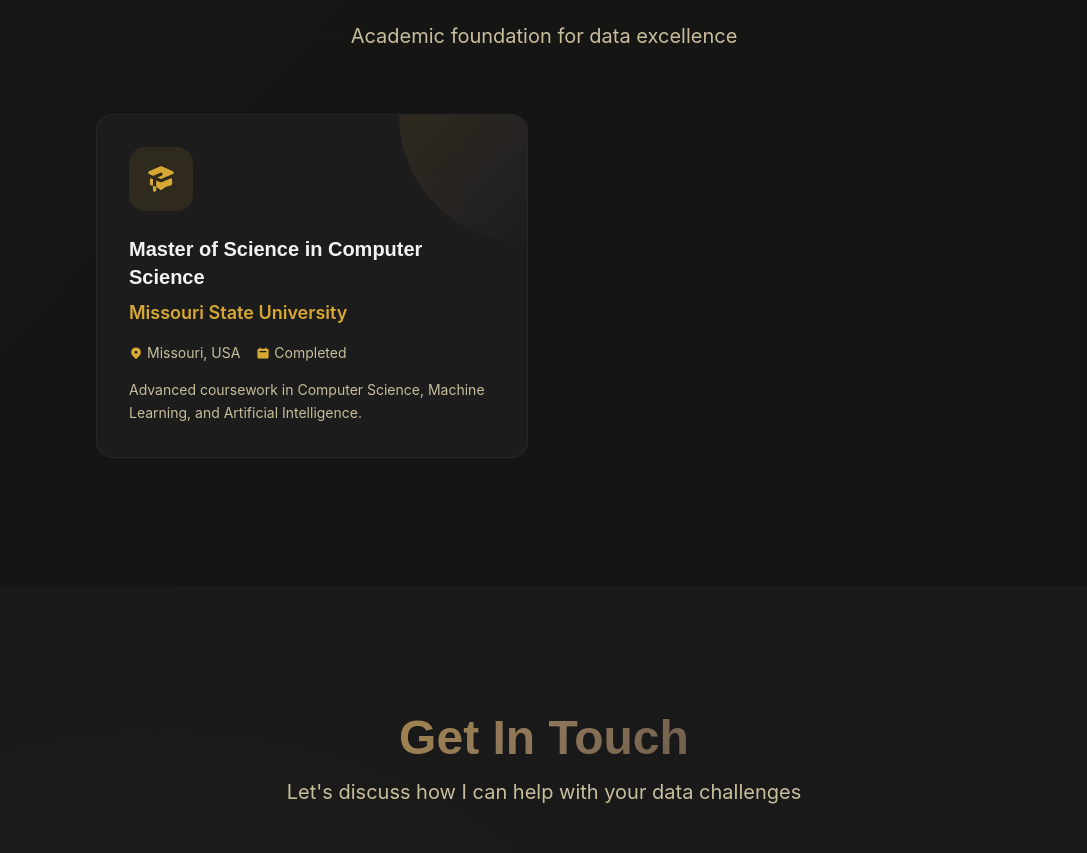
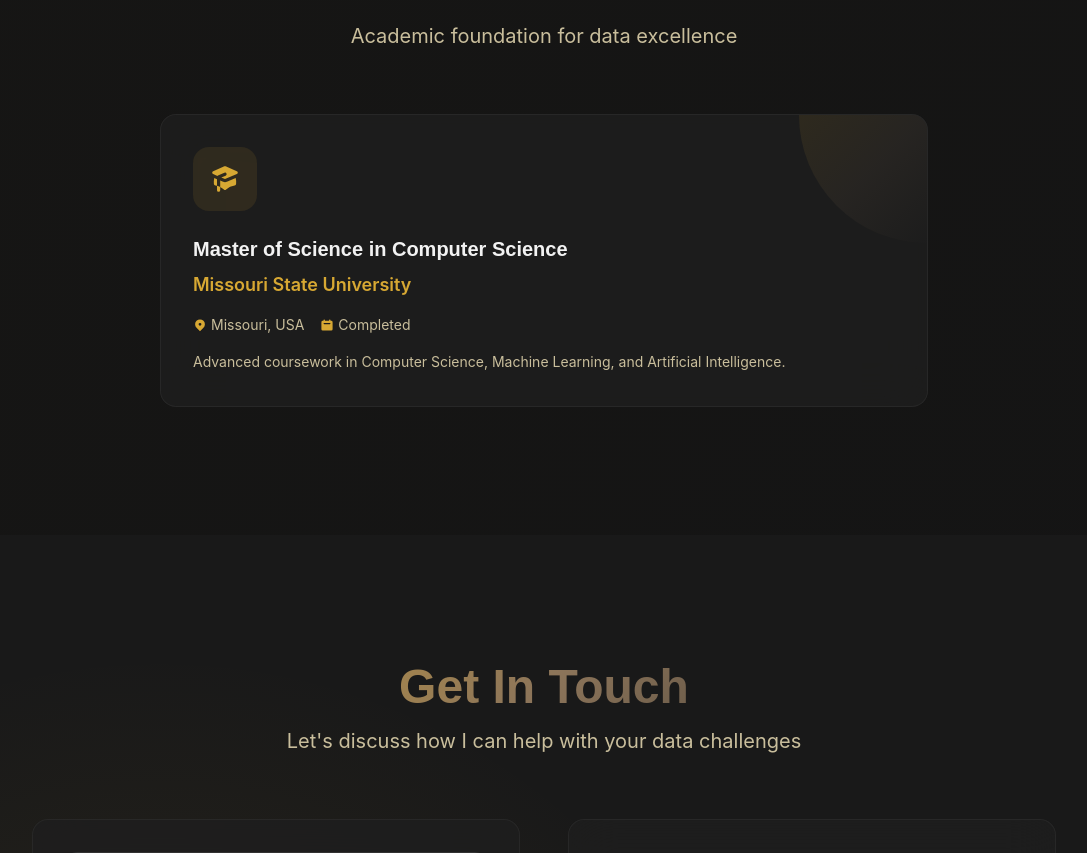
Before and after one commit to Applywizz-git/applywizz-sairupeshgarrepalli-25297, a React (Vite) app: page / in a window 1280 px wide. Shown: the part 8858-9711 px from the top of the page, without its empty margins (96-1183 px from the left). Built offline with nearby package versions, Linux system fonts and the light colour scheme; the HTML template or start-up script is replaced by a standard one.

Commit message:
Centered and widened education card

```diff
--- a/src/components/EducationSection.tsx
+++ b/src/components/EducationSection.tsx
@@ -35,11 +35,11 @@ const EducationSection = () => {
           </p>
         </motion.div>
 
-        <div className="max-w-4xl mx-auto grid md:grid-cols-2 gap-8">
+        <div className="max-w-3xl mx-auto flex flex-col items-center">
           {education.map((edu, index) => (
             <motion.div
               key={edu.degree}
-              className="glass rounded-2xl p-8 card-hover relative overflow-hidden"
+              className="glass rounded-2xl p-8 card-hover relative overflow-hidden w-full"
               initial={{ opacity: 0, y: 30 }}
               animate={isInView ? { opacity: 1, y: 0 } : {}}
               transition={{ duration: 0.6, delay: 0.2 + index * 0.2 }}
```
